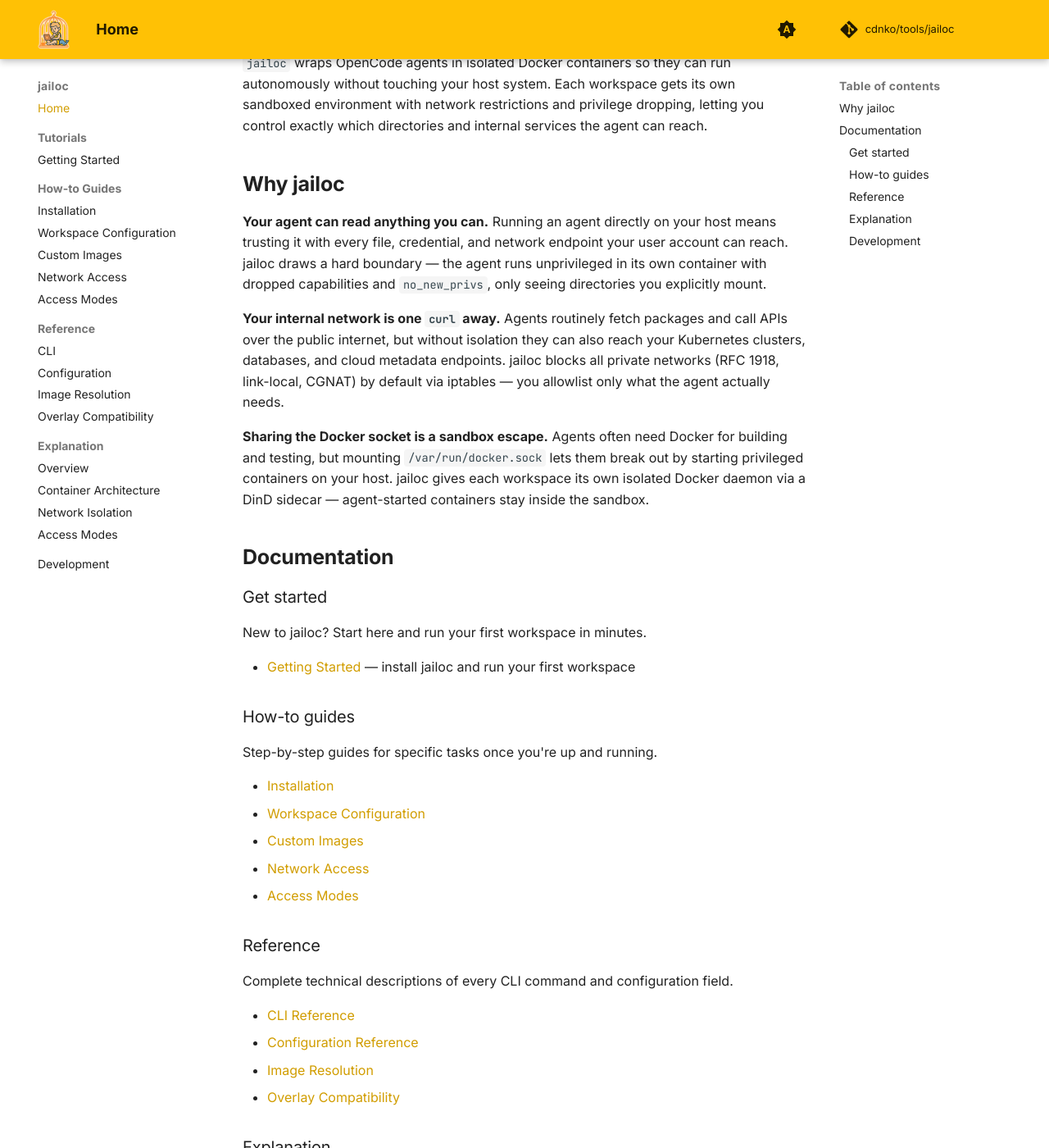
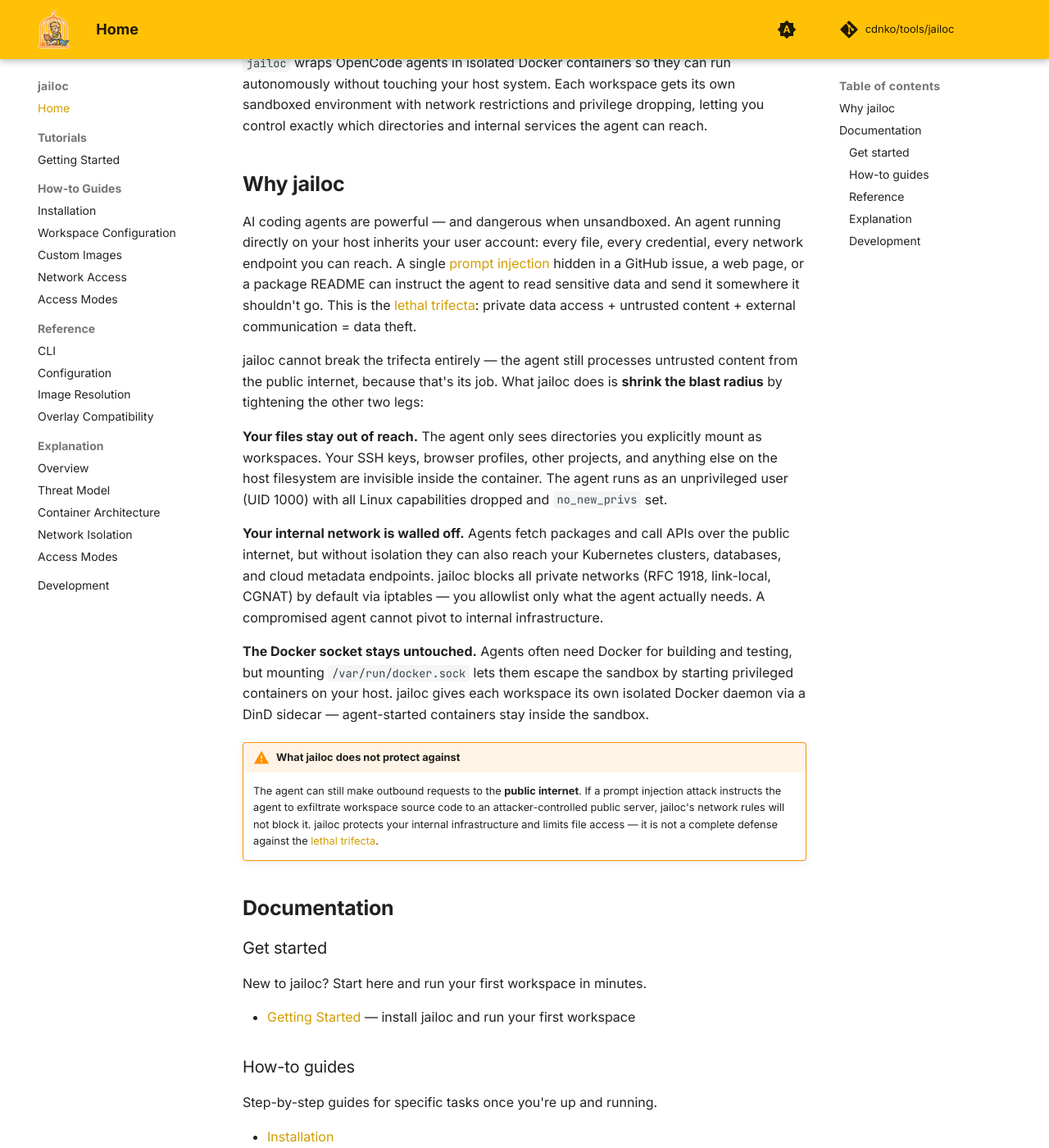
Before and after one commit to seznam/jailoc, an MkDocs documentation site: the page built from docs/index.md, in a window 1280 px wide and 1400 px high, scrolled down 438 px. Shown: the whole window at 82% size. Built offline with MkDocs 1.6.1 and Material for MkDocs 9.7.7, drawn with Linux system fonts in a browser that asks for light colours; comment, search, counter and statistics services are not loaded.

Commit message:
docs: add threat model page covering the lethal trifecta for AI agents

```diff
--- a/docs/index.md
+++ b/docs/index.md
@@ -6,11 +6,19 @@
 
 ## Why jailoc
 
-**Your agent can read anything you can.** Running an agent directly on your host means trusting it with every file, credential, and network endpoint your user account can reach. jailoc draws a hard boundary — the agent runs unprivileged in its own container with dropped capabilities and `no_new_privs`, only seeing directories you explicitly mount.
+AI coding agents are powerful — and dangerous when unsandboxed. An agent running directly on your host inherits your user account: every file, every credential, every network endpoint you can reach. A single [prompt injection](explanation/threat-model.md) hidden in a GitHub issue, a web page, or a package README can instruct the agent to read sensitive data and send it somewhere it shouldn't go. This is the [lethal trifecta](https://simonwillison.net/2025/Jun/16/the-lethal-trifecta/): private data access + untrusted content + external communication = data theft.
 
-**Your internal network is one `curl` away.** Agents routinely fetch packages and call APIs over the public internet, but without isolation they can also reach your Kubernetes clusters, databases, and cloud metadata endpoints. jailoc blocks all private networks (RFC 1918, link-local, CGNAT) by default via iptables — you allowlist only what the agent actually needs.
+jailoc cannot break the trifecta entirely — the agent still processes untrusted content from the public internet, because that's its job. What jailoc does is **shrink the blast radius** by tightening the other two legs:
 
-**Sharing the Docker socket is a sandbox escape.** Agents often need Docker for building and testing, but mounting `/var/run/docker.sock` lets them break out by starting privileged containers on your host. jailoc gives each workspace its own isolated Docker daemon via a DinD sidecar — agent-started containers stay inside the sandbox.
+**Your files stay out of reach.** The agent only sees directories you explicitly mount as workspaces. Your SSH keys, browser profiles, other projects, and anything else on the host filesystem are invisible inside the container. The agent runs as an unprivileged user (UID 1000) with all Linux capabilities dropped and `no_new_privs` set.
+
+**Your internal network is walled off.** Agents fetch packages and call APIs over the public internet, but without isolation they can also reach your Kubernetes clusters, databases, and cloud metadata endpoints. jailoc blocks all private networks (RFC 1918, link-local, CGNAT) by default via iptables — you allowlist only what the agent actually needs. A compromised agent cannot pivot to internal infrastructure.
+
+**The Docker socket stays untouched.** Agents often need Docker for building and testing, but mounting `/var/run/docker.sock` lets them escape the sandbox by starting privileged containers on your host. jailoc gives each workspace its own isolated Docker daemon via a DinD sidecar — agent-started containers stay inside the sandbox.
+
+!!! warning "What jailoc does not protect against"
+
+    The agent can still make outbound requests to the **public internet**. If a prompt injection attack instructs the agent to exfiltrate workspace source code to an attacker-controlled public server, jailoc's network rules will not block it. jailoc protects your internal infrastructure and limits file access — it is not a complete defense against the [lethal trifecta](explanation/threat-model.md).
 
 ## Documentation
 
@@ -44,6 +52,7 @@
 Background on how jailoc works and why it's designed the way it is.
 
 - [Overview](explanation/overview.md)
+- [Threat Model](explanation/threat-model.md)
 - [Container Architecture](explanation/container-architecture.md)
 - [Network Isolation](explanation/network-isolation.md)
 - [Access Modes](explanation/access-modes.md)
--- a/mkdocs.yml
+++ b/mkdocs.yml
@@ -79,6 +79,7 @@
     - Overlay Compatibility: reference/overlay-compatibility.md
   - Explanation:
     - Overview: explanation/overview.md
+    - Threat Model: explanation/threat-model.md
     - Container Architecture: explanation/container-architecture.md
     - Network Isolation: explanation/network-isolation.md
     - Access Modes: explanation/access-modes.md
```
Also changed, not shown: docs/explanation/network-isolation.md (+2 -0 lines), docs/explanation/threat-model.md (added, +55 -0 lines).
